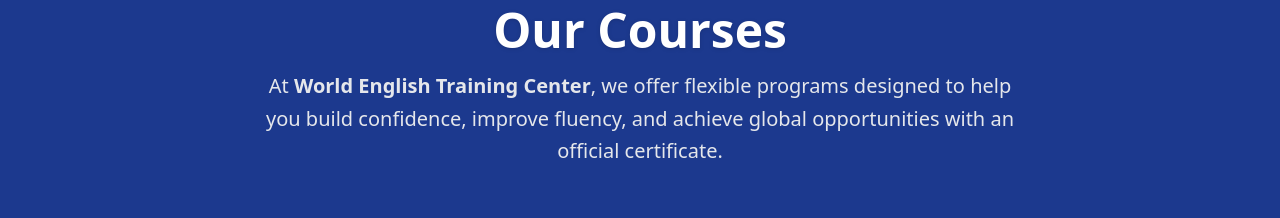
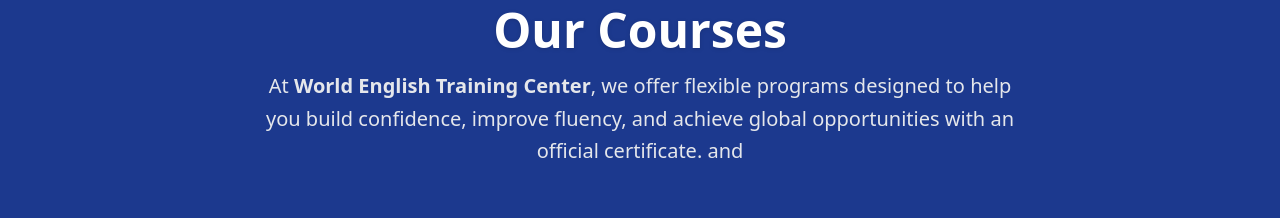
Before and after one commit to Abbaslewa/Login-Using-Next.js, a Next.js app: page /about in a window 1280 px wide. Shown: the part 135-353 px from the top of the page. Built offline with nearby package versions, Linux system fonts and the light colour scheme.

Commit message:
updating

```diff
--- a/app/about/page.tsx
+++ b/app/about/page.tsx
@@ -12,6 +12,7 @@
           At <strong>World English Training Center</strong>, we offer flexible
           programs designed to help you build confidence, improve fluency, and
           achieve global opportunities with an official certificate.
+          and
         </p>
       </section>
 
--- a/app/teachers/page.tsx
+++ b/app/teachers/page.tsx
@@ -31,6 +31,7 @@
       email: "abbasomerhassn@gmail.com",
       phone: "+250 794294091",
     },
+
   ];
 
   return (
```
